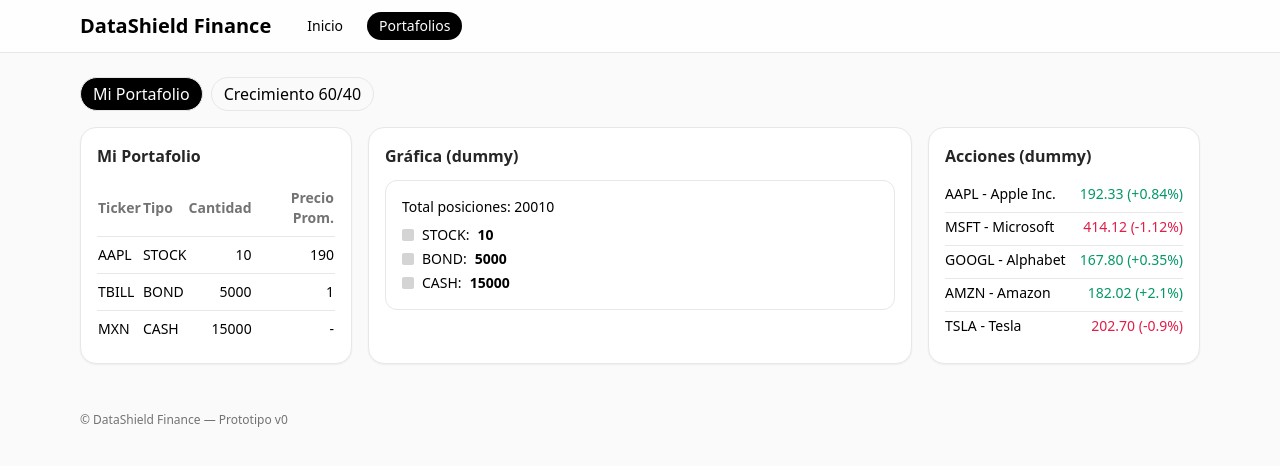
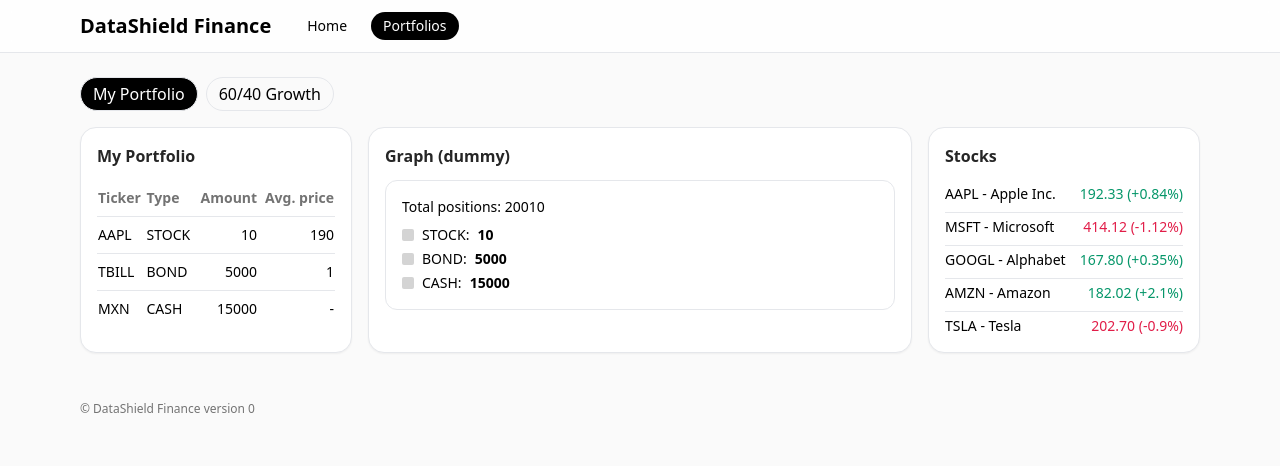
Before and after one commit to nt-raknik/DataShieldFinance, a React (Vite) app: page /portfolios in a window 1280 px wide. Shown: the top 466 px of the page. Built offline with nearby package versions, Linux system fonts and the light colour scheme; no server answers.

Commit message:
Page translated to English

```diff
--- a/src/components/DonutChart.jsx
+++ b/src/components/DonutChart.jsx
@@ -3,7 +3,7 @@ export default function DonutChart({ series }) {
   const total = series.reduce((a, b) => a + b.value, 0)
   return (
     <div className="border rounded-xl p-4 text-sm">
-      <div className="mb-2 font-medium">Total posiciones: {total}</div>
+      <div className="mb-2 font-medium">Total positions: {total}</div>
       <ul className="space-y-1">
         {series.map((s, i) => (
           <li key={i} className="flex items-center gap-2">
--- a/src/components/Navbar.jsx
+++ b/src/components/Navbar.jsx
@@ -10,13 +10,13 @@ export default function Navbar({ onNavigate, active }) {
               className={`px-3 py-1 rounded-full ${active === 'home' ? 'bg-black text-white' : 'hover:bg-neutral-100'}`}
               onClick={() => onNavigate('home')}
             >
-              Inicio
+              Home
             </button>
             <button
               className={`px-3 py-1 rounded-full ${active === 'portfolio' ? 'bg-black text-white' : 'hover:bg-neutral-100'}`}
               onClick={() => onNavigate('portfolio')}
             >
-              Portafolios
+              Portfolios
             </button>
           </nav>
         </div>
--- a/src/components/NewsWidget.jsx
+++ b/src/components/NewsWidget.jsx
@@ -3,10 +3,10 @@ import Card from './Card'
 import { useMarketauxNews } from '../hooks/useMarketauxNews'
 
 export default function NewsWidget() {
-  const { loading, error, news } = useMarketauxNews({ countries: 'mx', language: 'es', limit: 6 })
+  const { loading, error, news } = useMarketauxNews({ countries: 'us', language: 'en', limit: 6 })
   return (
-    <Card title="Noticias Financieras de México 🇲🇽">
-      {loading && <p className="text-sm text-neutral-500">Cargando noticias...</p>}
+    <Card title="Financial News">
+      {loading && <p className="text-sm text-neutral-500">Loading news...</p>}
       {error && <p className="text-sm text-amber-700">{error}</p>}
       {!loading && (
         <ul className="space-y-2 text-sm">
--- a/src/components/PortfolioTable.jsx
+++ b/src/components/PortfolioTable.jsx
@@ -6,9 +6,9 @@ export default function PortfolioTable({ rows }) {
         <thead>
           <tr className="text-left text-neutral-500">
             <th className="py-2">Ticker</th>
-            <th className="py-2">Tipo</th>
-            <th className="py-2 text-right">Cantidad</th>
-            <th className="py-2 text-right">Precio Prom.</th>
+            <th className="py-2">Type</th>
+            <th className="py-2 text-right">Amount</th>
+            <th className="py-2 text-right">Avg. price</th>
           </tr>
         </thead>
         <tbody>
--- a/src/components/StocksSidebar.jsx
+++ b/src/components/StocksSidebar.jsx
@@ -4,7 +4,7 @@ import { DUMMY_MARKET } from '../services/dummy'
 
 export default function StocksSidebar() {
   return (
-    <Card title="Acciones (dummy)">
+    <Card title="Stocks">
       <ul className="space-y-2 text-sm">
         {DUMMY_MARKET.map((s) => (
           <li key={s.symbol} className="flex justify-between border-t first:border-t-0 pt-1">
--- a/src/pages/AppRouter.jsx
+++ b/src/pages/AppRouter.jsx
@@ -22,7 +22,7 @@ export default function AppRouter() {
         </Routes>
       </main>
       <footer className="max-w-6xl mx-auto px-4 py-6 text-xs text-neutral-500">
-        © DataShield Finance — Prototipo v0
+        © DataShield Finance version 0
       </footer>
     </div>
   )
--- a/src/pages/Home.jsx
+++ b/src/pages/Home.jsx
@@ -6,9 +6,9 @@ import StocksSidebar from '../components/StocksSidebar'
 export default function Home() {
   return (
     <div className="grid grid-cols-1 md:grid-cols-[1fr_2fr_1fr] gap-4">
-      <Card title="Bienvenido(a)" right={<span className="text-xs text-neutral-500">Explora tu portafolio</span>}>
+      <Card title="Bienvenido(a)" right={<span className="text-xs text-neutral-500">Explore your portfolio</span>}>
         <p className="text-sm text-neutral-600">
-          Ve a <strong>Portafolios</strong> para revisar tus posiciones. En Inicio encontrarás noticias financieras de México y un watchlist dummy.
+          Go to <strong>Portfolios</strong> to review your positions. On the Home page, you'll find Mexican financial news and a dummy watchlist.
         </p>
       </Card>
       <NewsWidget />
--- a/src/pages/Portfolios.jsx
+++ b/src/pages/Portfolios.jsx
@@ -31,10 +31,10 @@ export default function Portfolios() {
         ))}
       </div>
       <div className="grid grid-cols-1 md:grid-cols-[1fr_2fr_1fr] gap-4">
-        <Card title="Mi Portafolio">
+        <Card title="My Portfolio">
           <PortfolioTable rows={rows} />
         </Card>
-        <Card title="Gráfica (dummy)">
+        <Card title="Graph (dummy)">
           <DonutChart series={series} />
         </Card>
         <StocksSidebar />
--- a/src/services/dummy.js
+++ b/src/services/dummy.js
@@ -1,8 +1,8 @@
 
 export const DUMMY = {
   portfolios: [
-    { id: 1, name: 'Mi Portafolio' },
-    { id: 2, name: 'Crecimiento 60/40' },
+    { id: 1, name: 'My Portfolio' },
+    { id: 2, name: '60/40 Growth' },
   ],
   holdingsByPortfolio: {
     1: [
```
